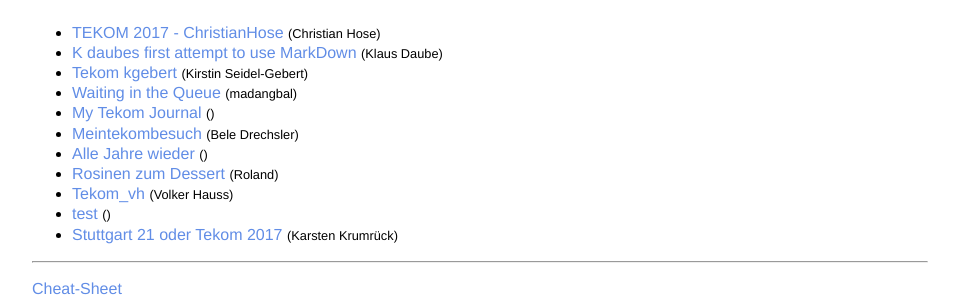
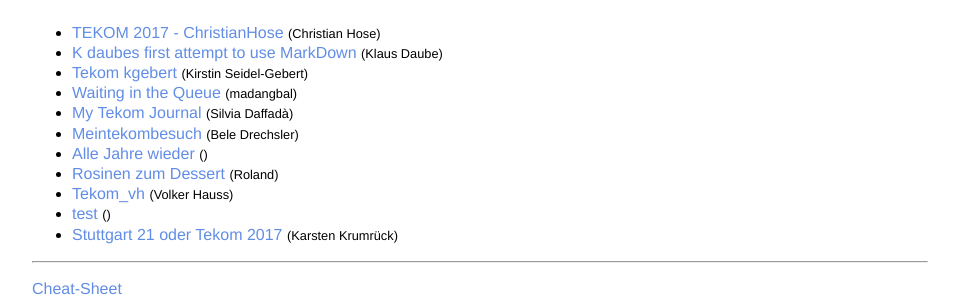
Before and after one commit to parson-AG/tekom2017_markdown_workshop, a Jekyll site: the page built from index.md, in a window 1280 px wide. Shown: the part 758-1056 px from the top of the page, without its empty margins (160-1119 px from the left). Built offline with Jekyll 4.4.1, drawn with Linux system fonts in a browser that asks for light colours; our own code applies the rules of GitHub Pages for plain Markdown files.

Commit message:
Update meinetekomSD.md

```diff
--- a/_doc-stories/meinetekomSD.md
+++ b/_doc-stories/meinetekomSD.md
@@ -1,6 +1,10 @@
 ---
 title: My Tekom Journal
+author: Silvia Daffadà
+edit: 24.10.2017
 ---
+
+
 
 # TC World 2017
 
```
